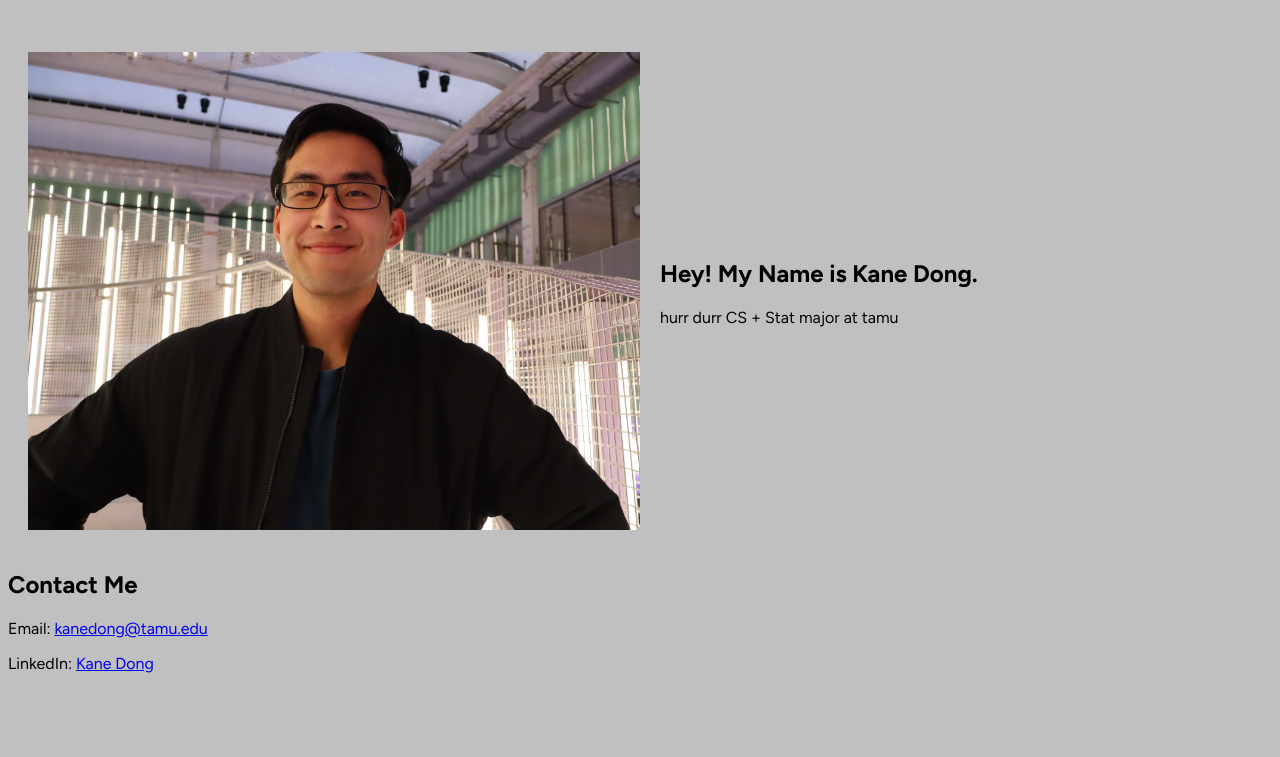
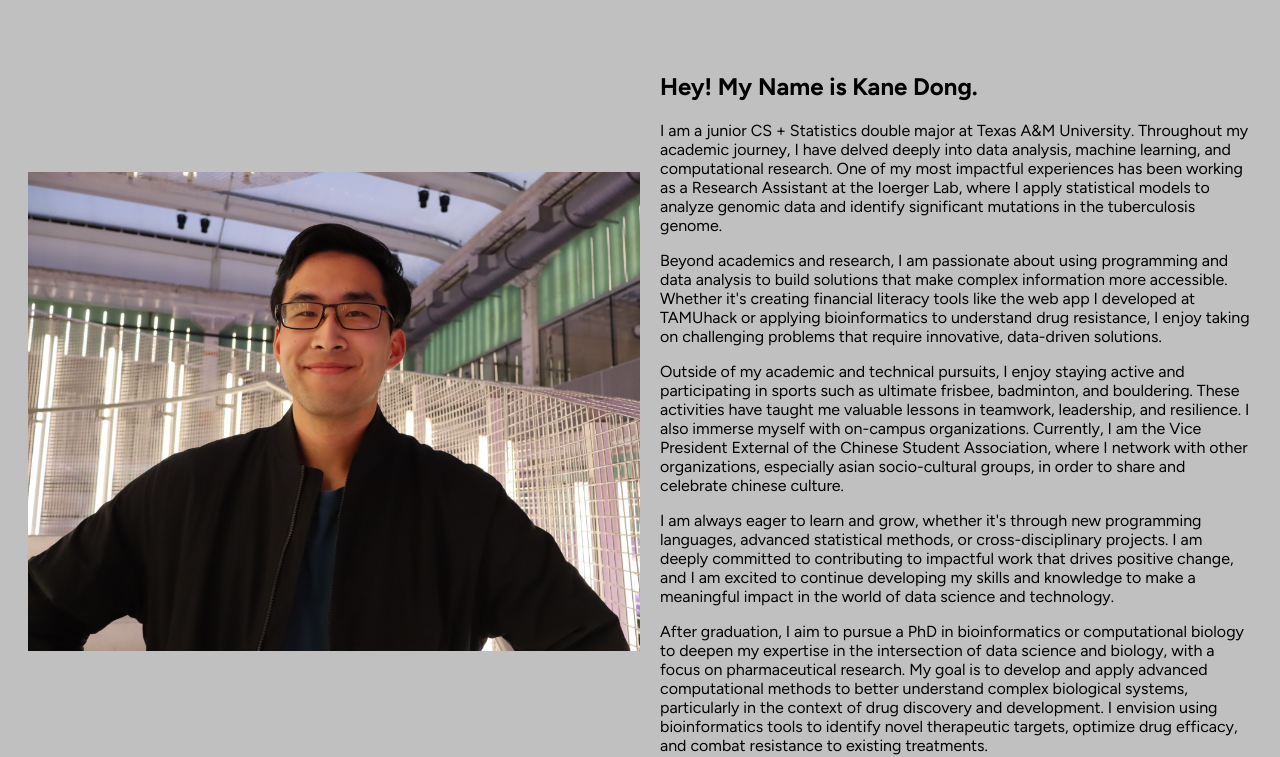
Before and after one commit to Iridium01/CSCE_331_Dong, a plain HTML site: page index.html in a window 1280 px wide. Shown: the part 71-828 px from the top of the page. Before the commit the page ends 800 px from the top, so only its background shows below. Drawn offline with Linux system fonts and the light colour scheme.

Commit message:
added 300 words

```diff
--- a/index.html
+++ b/index.html
@@ -36,7 +36,11 @@
         <img src="./headshot.JPG" alt="Headshot" class="about-me-headshot">
         <div class="about-me-text">
             <h2> Hey! My Name is Kane Dong.</h2>
-            <p>hurr durr CS + Stat major at tamu</p>
+            <p>I am a junior CS + Statistics double major at Texas A&M University. Throughout my academic journey, I have delved deeply into data analysis, machine learning, and computational research. One of my most impactful experiences has been working as a Research Assistant at the Ioerger Lab, where I apply statistical models to analyze genomic data and identify significant mutations in the tuberculosis genome.</p>
+            <p>Beyond academics and research, I am passionate about using programming and data analysis to build solutions that make complex information more accessible. Whether it's creating financial literacy tools like the web app I developed at TAMUhack or applying bioinformatics to understand drug resistance, I enjoy taking on challenging problems that require innovative, data-driven solutions.</p>
+            <p>Outside of my academic and technical pursuits, I enjoy staying active and participating in sports such as ultimate frisbee, badminton, and bouldering. These activities have taught me valuable lessons in teamwork, leadership, and resilience. I also immerse myself with on-campus organizations. Currently, I am the Vice President External of the Chinese Student Association, where I network with other organizations, especially asian socio-cultural groups, in order to share and celebrate chinese culture.</p>
+            <p>I am always eager to learn and grow, whether it's through new programming languages, advanced statistical methods, or cross-disciplinary projects. I am deeply committed to contributing to impactful work that drives positive change, and I am excited to continue developing my skills and knowledge to make a meaningful impact in the world of data science and technology.</p>
+            <p>After graduation, I aim to pursue a PhD in bioinformatics or computational biology to deepen my expertise in the intersection of data science and biology, with a focus on pharmaceutical research. My goal is to develop and apply advanced computational methods to better understand complex biological systems, particularly in the context of drug discovery and development. I envision using bioinformatics tools to identify novel therapeutic targets, optimize drug efficacy, and combat resistance to existing treatments.</p>
         </div>
     </div>
 
```
Also changed, not shown: ai.html (+0 -3 lines), projects.html (+0 -3 lines), resume.html (+0 -3 lines), service.html (+0 -3 lines).
